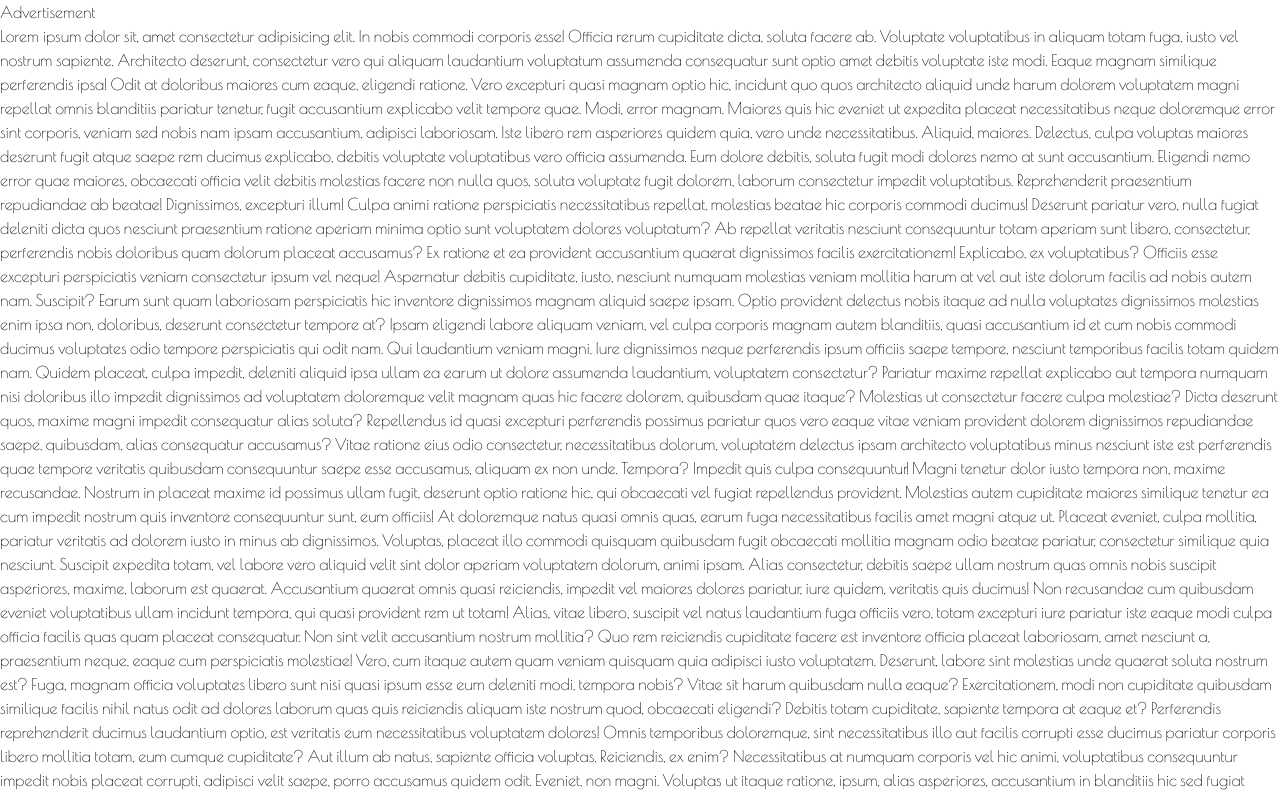
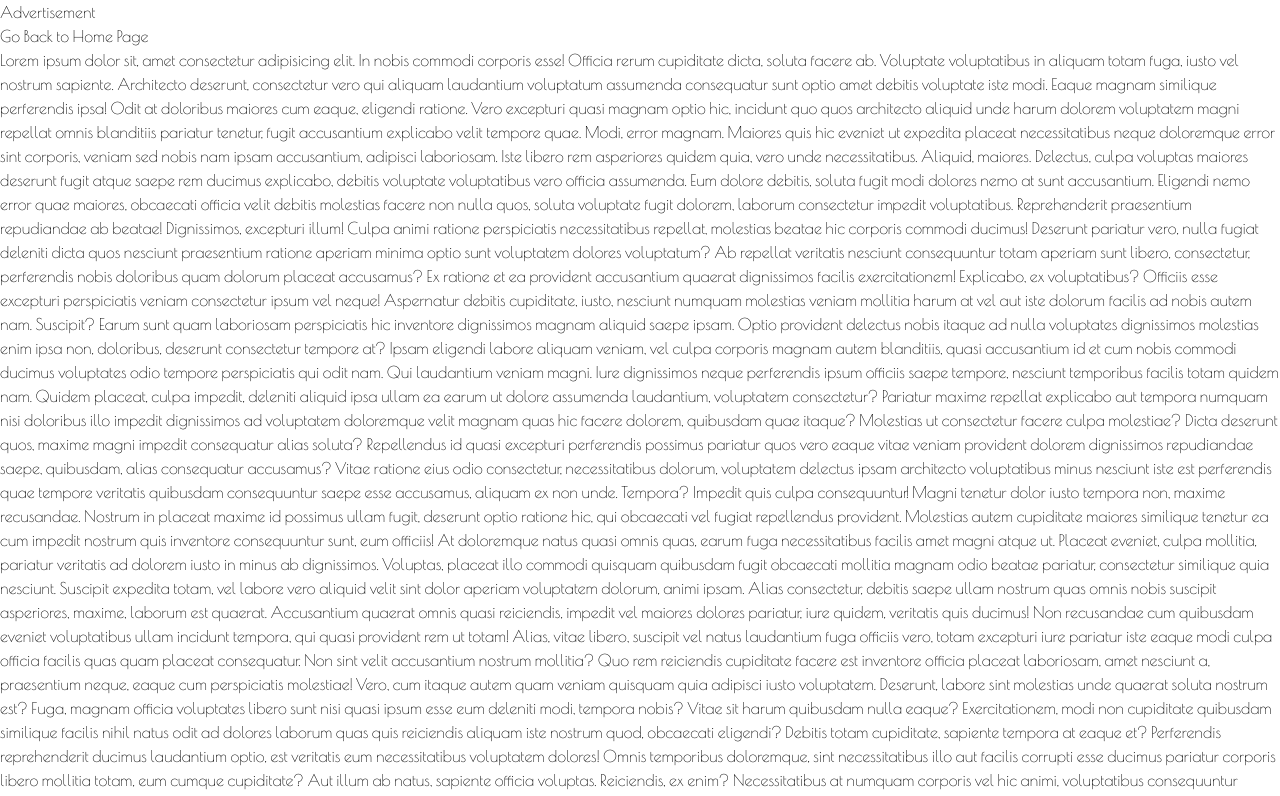
Before and after one commit to suhatanriverdi/fashion-ecommerce-web-app-react, a React (Vite) app: page /advertisement in a window 1280 px wide. Shown: the top 796 px of the page. Built offline with nearby package versions, Linux system fonts and the light colour scheme.

Commit message:
Adjust animations

```diff
--- a/src/pages/Advertisement.tsx
+++ b/src/pages/Advertisement.tsx
@@ -7,9 +7,18 @@ export default function Advertisement() {
       initial={{ y: 1000, opacity: 0 }}
       animate={{ y: 0, opacity: 1 }}
       exit={{ y: 1000, opacity: 0 }}
-      transition={{ duration: 1, ease: "easeInOut" }}
+      transition={{
+        duration: 0.8,
+        ease: "anticipate",
+      }}
     >
       <h1 className="text-9xl">Advertisement</h1>
+      <a
+        className="cursor-pointer border-x-sky-200 border bg-blue-200 rounded-2xl p-5 mt-10"
+        href="/"
+      >
+        Go Back to Home Page
+      </a>
       <p>
         Lorem ipsum dolor sit, amet consectetur adipisicing elit. In nobis
         commodi corporis esse! Officia rerum cupiditate dicta, soluta facere ab.
--- a/src/pages/Introduction.tsx
+++ b/src/pages/Introduction.tsx
@@ -14,7 +14,7 @@ export default function Introduction() {
     // Forward to advertisement page after 3 seconds
     const timer = setTimeout(() => {
       nagivate("/advertisement");
-    }, 3800);
+    }, 3600);
 
     return () => {
       clearTimeout(timer);
@@ -31,7 +31,7 @@ export default function Introduction() {
           animate={{ scale: 1, opacity: 1 }}
           exit={{ scale: 0.8, opacity: 0, y: 100, z: -100 }}
           transition={{
-            duration: 1,
+            duration: 0.8,
             ease: "anticipate",
           }}
           className="flex justify-center items-center h-screen w-screen"
```
